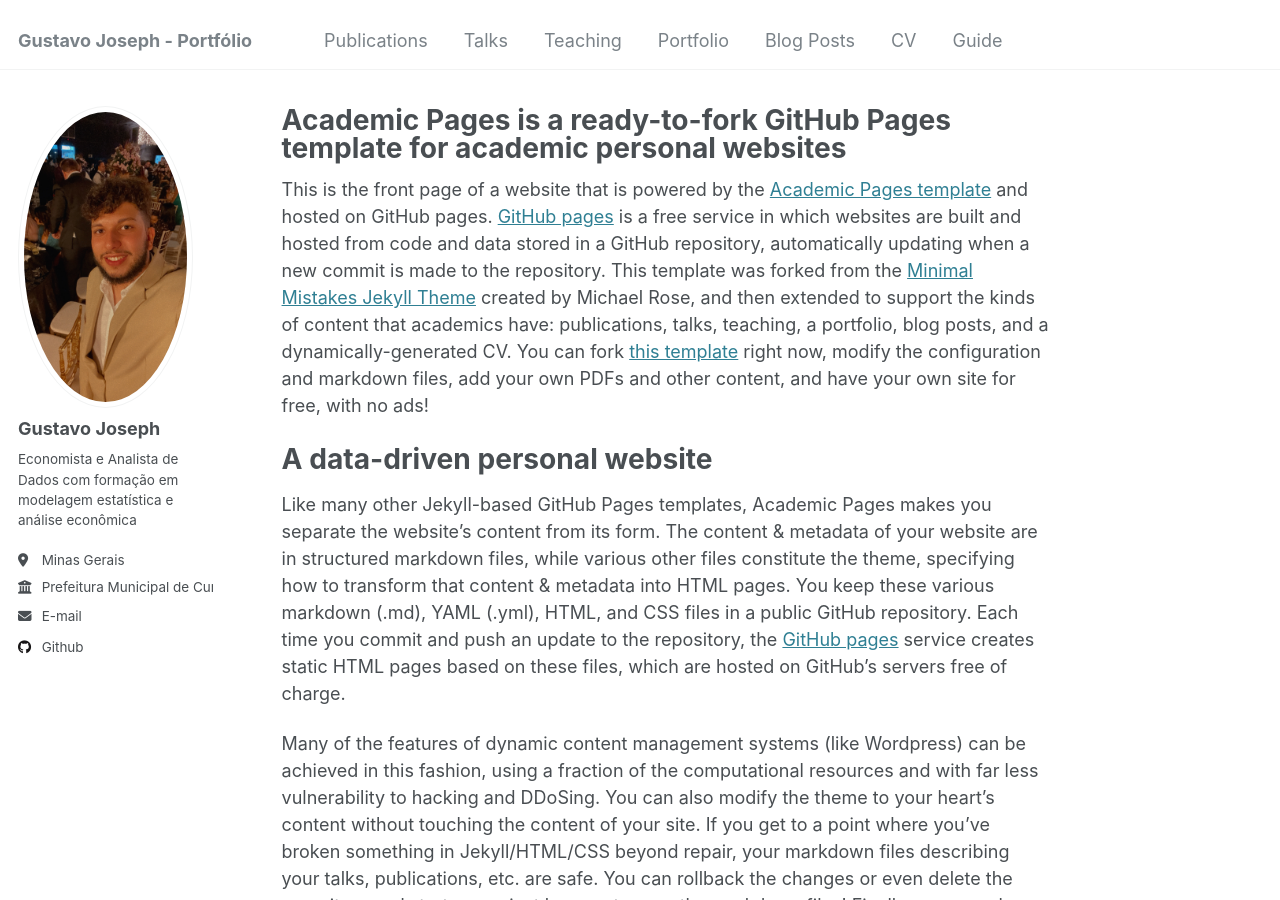
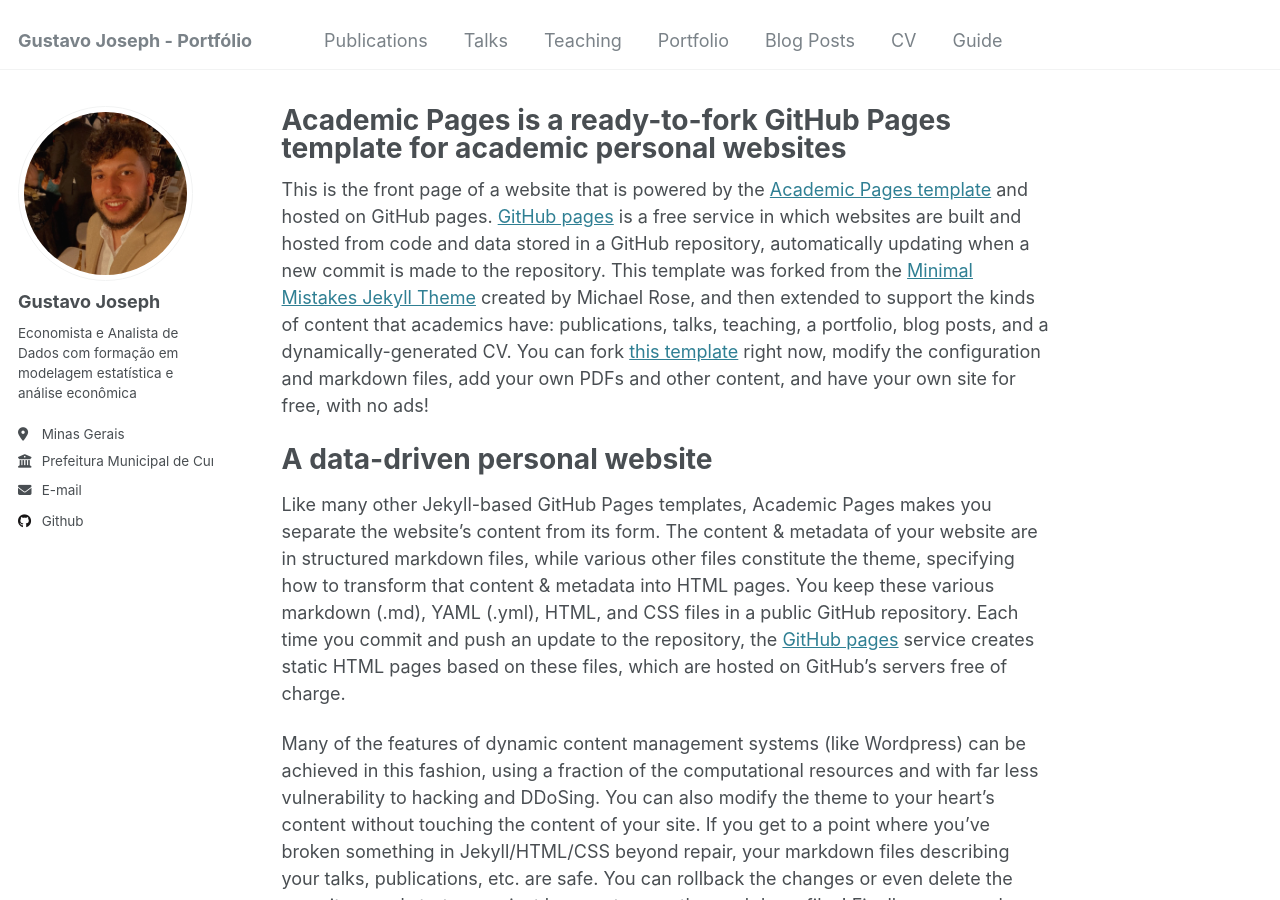
Before and after one commit to gustavojoseph/gustavojoseph.github.io, a Jekyll site: the page built from _pages/about.md, in a window 1280 px wide and 900 px high. Built offline with Jekyll 4.4.1, drawn with Linux system fonts in a browser that asks for light colours.

Commit message:
Update _config.yml

```diff
--- a/_config.yml
+++ b/_config.yml
@@ -21,7 +21,7 @@
 #               Additional customization can be done by editing /_includes/author-profile.html
 author:
   # Biographic information
-  avatar           : "perfil.JPG"
+  avatar           : "gustavo.JPG"
   name             : "Gustavo Joseph"
   pronouns         : # example: "she/her"
   bio              : "Economista e Analista de Dados com formação em modelagem estatística e análise econômica"
```
